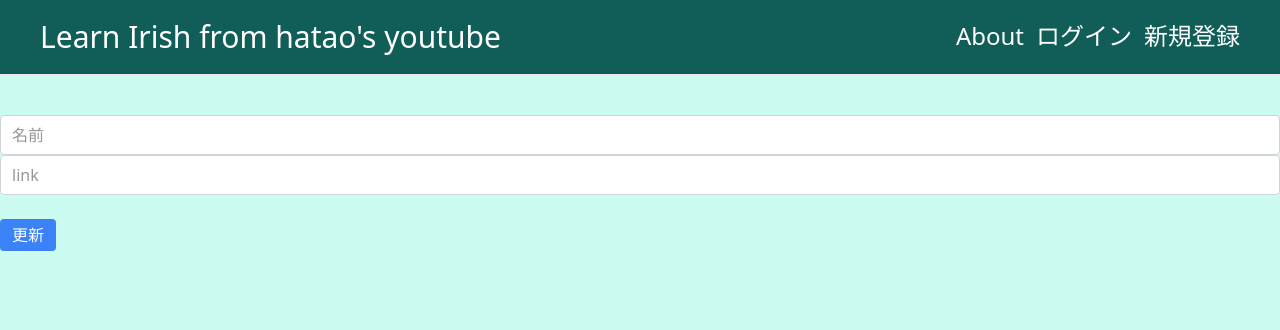
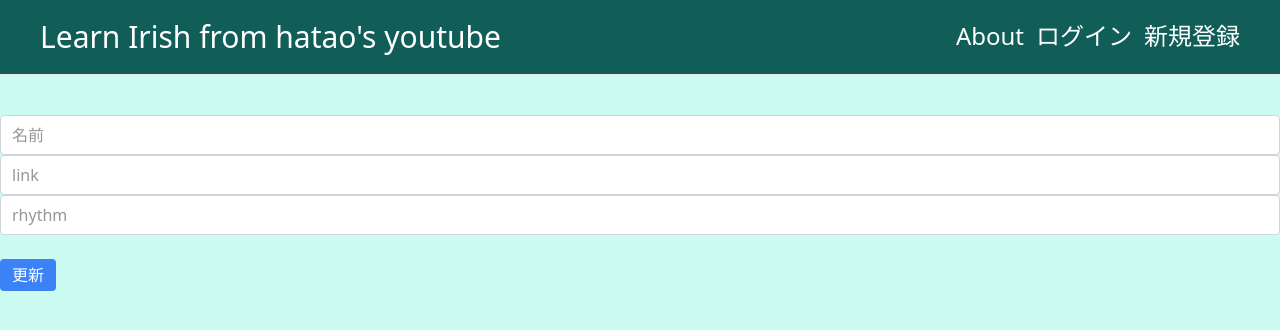
Before and after one commit to tempakyousuke/learn-irish, a SvelteKit app: page /tune/update/1 in a window 1280 px wide. Shown: the top 330 px of the page. Built offline with nearby package versions, Linux system fonts and the light colour scheme; no server answers; the database is empty.

Commit message:
enable to change rhythm

```diff
--- a/src/routes/tune/update/[id]/+page.svelte
+++ b/src/routes/tune/update/[id]/+page.svelte
@@ -26,6 +26,7 @@
 	<form>
 		<Input bind:value={tune.name} label="名前" />
 		<Input bind:value={tune.link} label="link" />
+		<Input bind:value={tune.rhythm} label="rhythm" />
 		<Button className="mt-6" on:click={submit}>更新</Button>
 	</form>
 </div>
```
